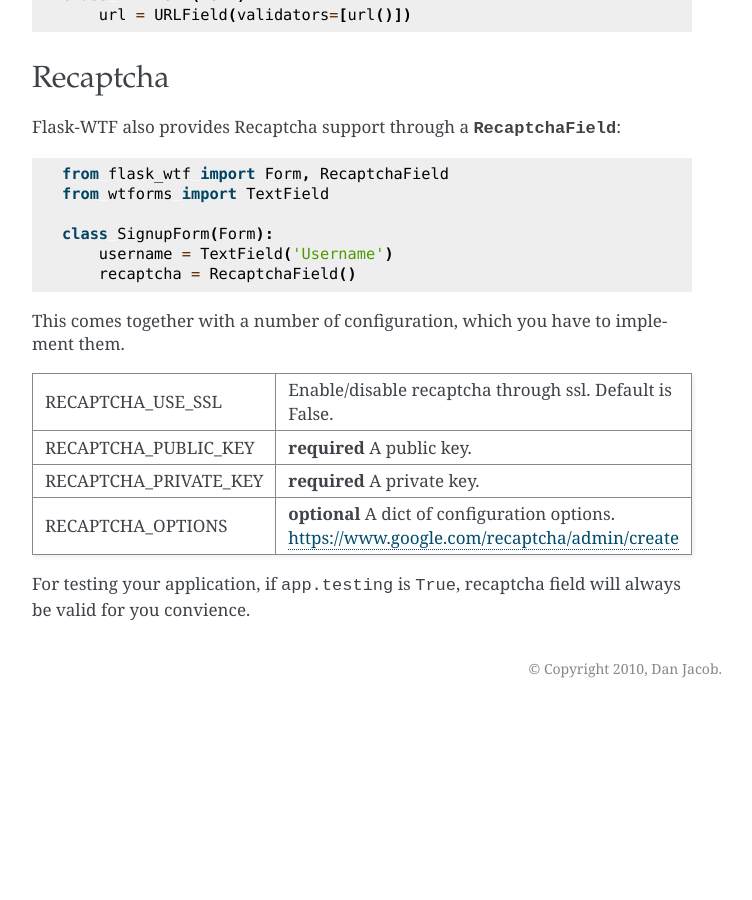
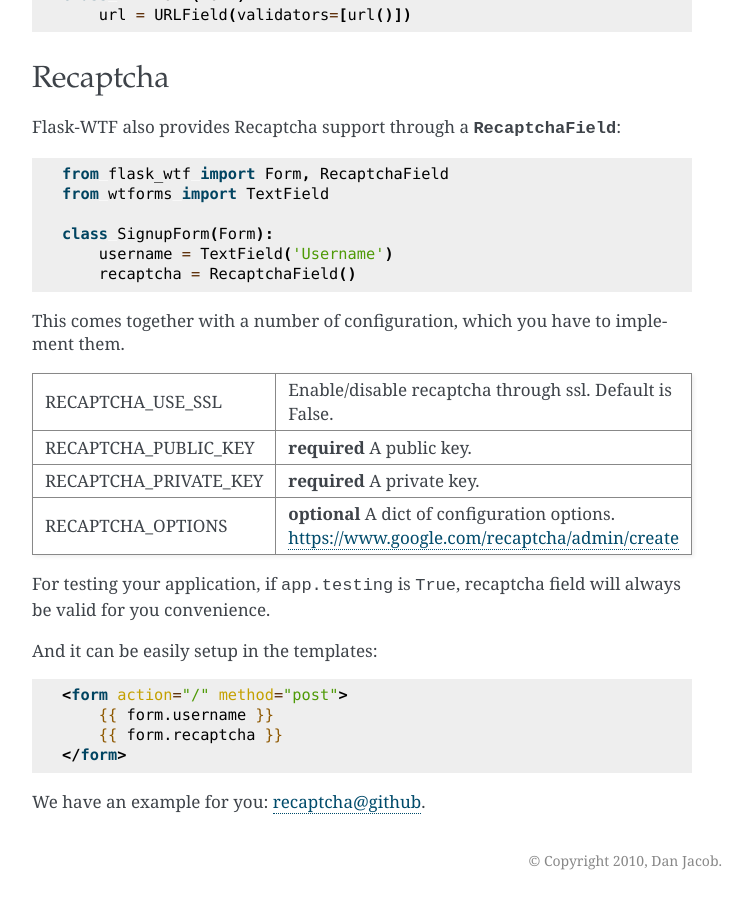
Before and after one commit to greatuber/flask-wtf, a Sphinx documentation site: the page built from docs/form.rst, in a window 1280 px wide and 900 px high, scrolled down 2301 px. Shown: the whole window, without its empty margins (388-1140 px from the left). Built offline with Sphinx 7.4.7, drawn with Linux system fonts in a browser that asks for light colours; before the commit the page ends 3009 px from its top, so only the background shows below that; some of the changed text lies outside the part shown.

Commit message:
Fix documentation. Fix typo or add more examples.

```diff
--- a/docs/api.rst
+++ b/docs/api.rst
@@ -1,7 +1,7 @@
 Developer Interface
 ===================
 
-This part of the documentation covers the interface of Flask-WTF.
+This part of the documentation covers all interfaces of Flask-WTF.
 
 Forms and Fields
 ----------------
--- a/docs/form.rst
+++ b/docs/form.rst
@@ -141,4 +141,17 @@ RECAPTCHA_OPTIONS     **optional** A dict of configuration options.
 ===================== ==============================================
 
 For testing your application, if ``app.testing`` is ``True``, recaptcha
-field will always be valid for you convience.
+field will always be valid for you convenience.
+
+And it can be easily setup in the templates:
+
+.. sourcecode:: html+jinja
+
+    <form action="/" method="post">
+        {{ form.username }}
+        {{ form.recaptcha }}
+    </form>
+
+We have an example for you: `recaptcha@github`_.
+
+.. _`recaptcha@github`: https://github.com/ajford/flask-wtf/tree/master/examples/recaptcha
--- a/docs/quickstart.rst
+++ b/docs/quickstart.rst
@@ -11,7 +11,7 @@ Creating Forms
 
 Flask-WTF provides you with the integration WTForms. For example::
 
-    from flask.ext.wtf import Form
+    from flask_wtf import Form
     from wtforms import TextField, DataRequired
 
     class MyForm(Form):
```
Also changed, not shown: other parts of docs/form.rst (+5 -5 lines), docs/csrf.rst (+6 -6 lines).
